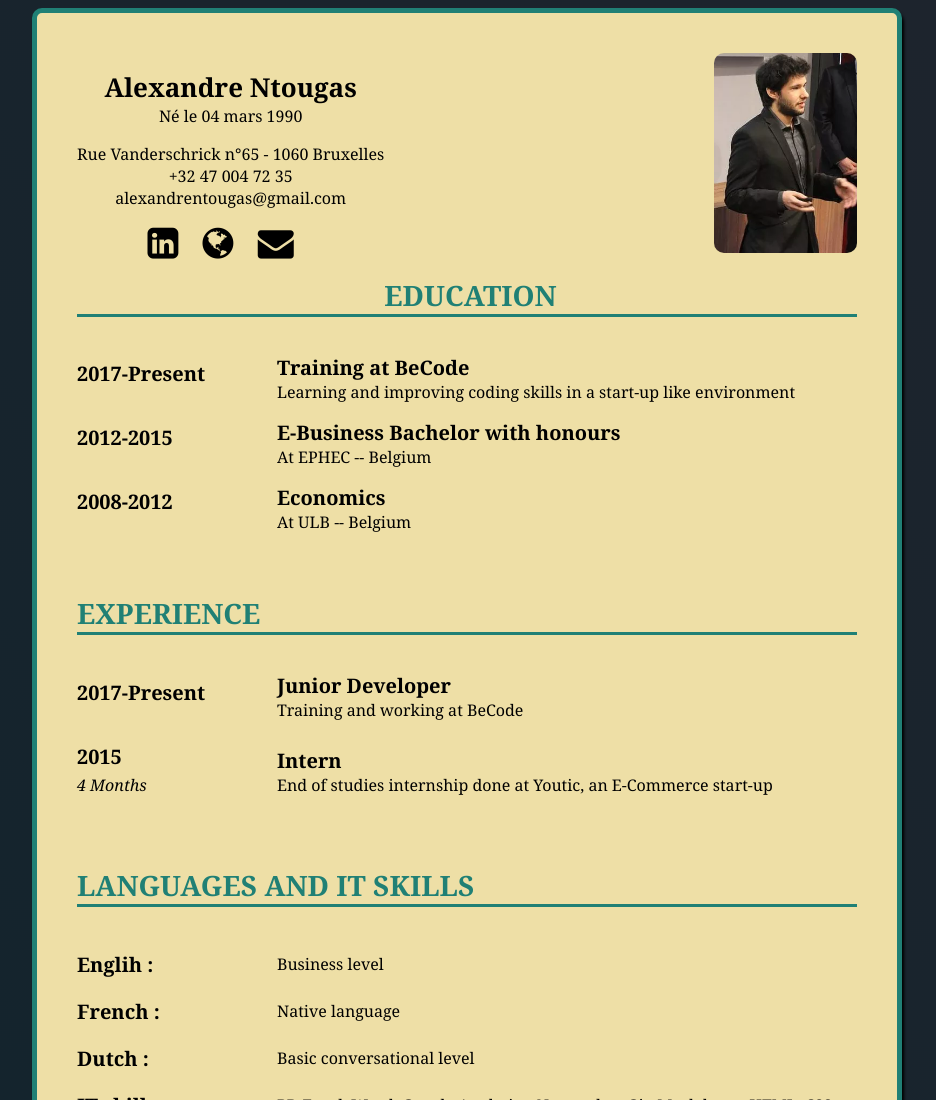
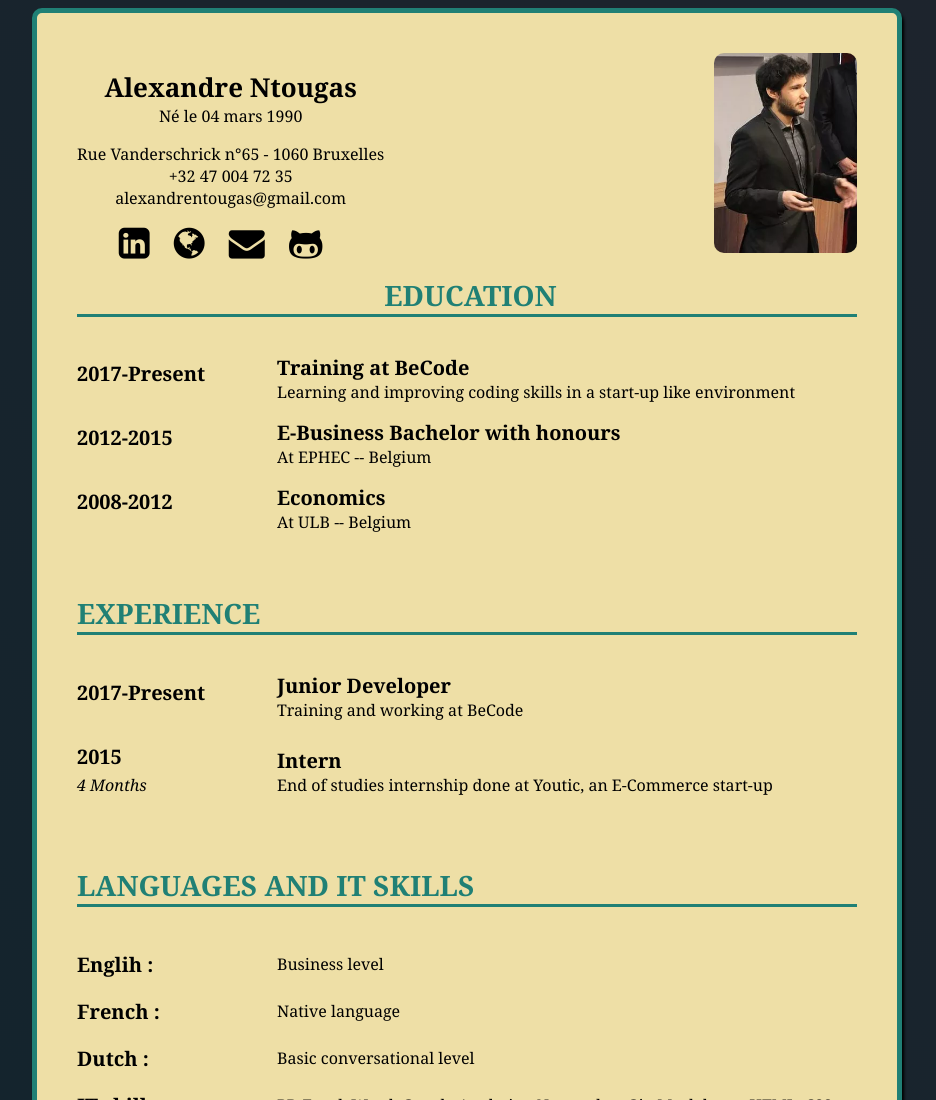
Before and after one commit to alexandrentougas/My-CV, a plain HTML site: page index.html in a window 1280 px wide. Shown: the top 1100 px of the page, without its empty margins (173-1109 px from the left). Drawn offline with Linux system fonts and the light colour scheme.

Commit message:
add github link

```diff
--- a/index.html
+++ b/index.html
@@ -25,6 +25,7 @@
           <a href="https://www.linkedin.com/in/alexandre-ntougas-0556a08b"><i class="fa fa-linkedin-square"></i></a>
           <a href="http://alexandrentougas.wixsite.com/profile"><i class="fa fa-globe" aria-hidden="true"></i></a>
           <a href="mailto:alexandrentougas@gmail.com"><i class="fa fa-envelope" aria-hidden="true"></i></a>
+          <a href="https://github.com/alexandrentougas"><i class="fa fa-github-alt" aria-hidden="true"></i></a>
         </p>
       </div>
       <div class="Pic">
```
